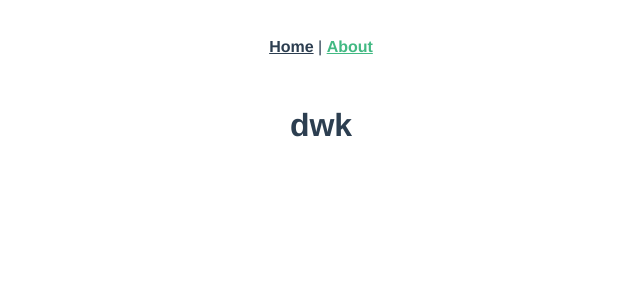
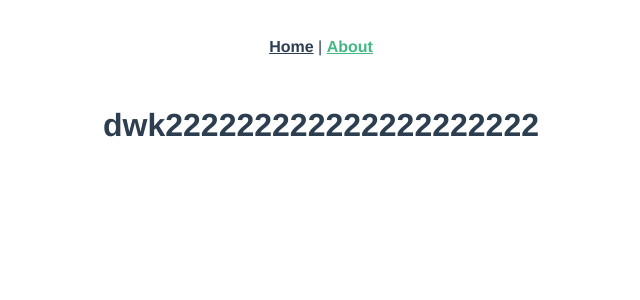
Before and after one commit to wb-yangtianliang/demo22222, a Vue app: page /about in a window 1280 px wide. Shown: the top 300 px of the page, without its empty margins (319-959 px from the left). Built offline with nearby package versions, Linux system fonts and the light colour scheme.

Commit message:
22222222

```diff
--- a/src/views/About.vue
+++ b/src/views/About.vue
@@ -1,5 +1,5 @@
 <template>
   <div class="about">
-      <h1>dwk</h1>
+      <h1>dwk222222222222222222222</h1>
   </div>
 </template>
```
